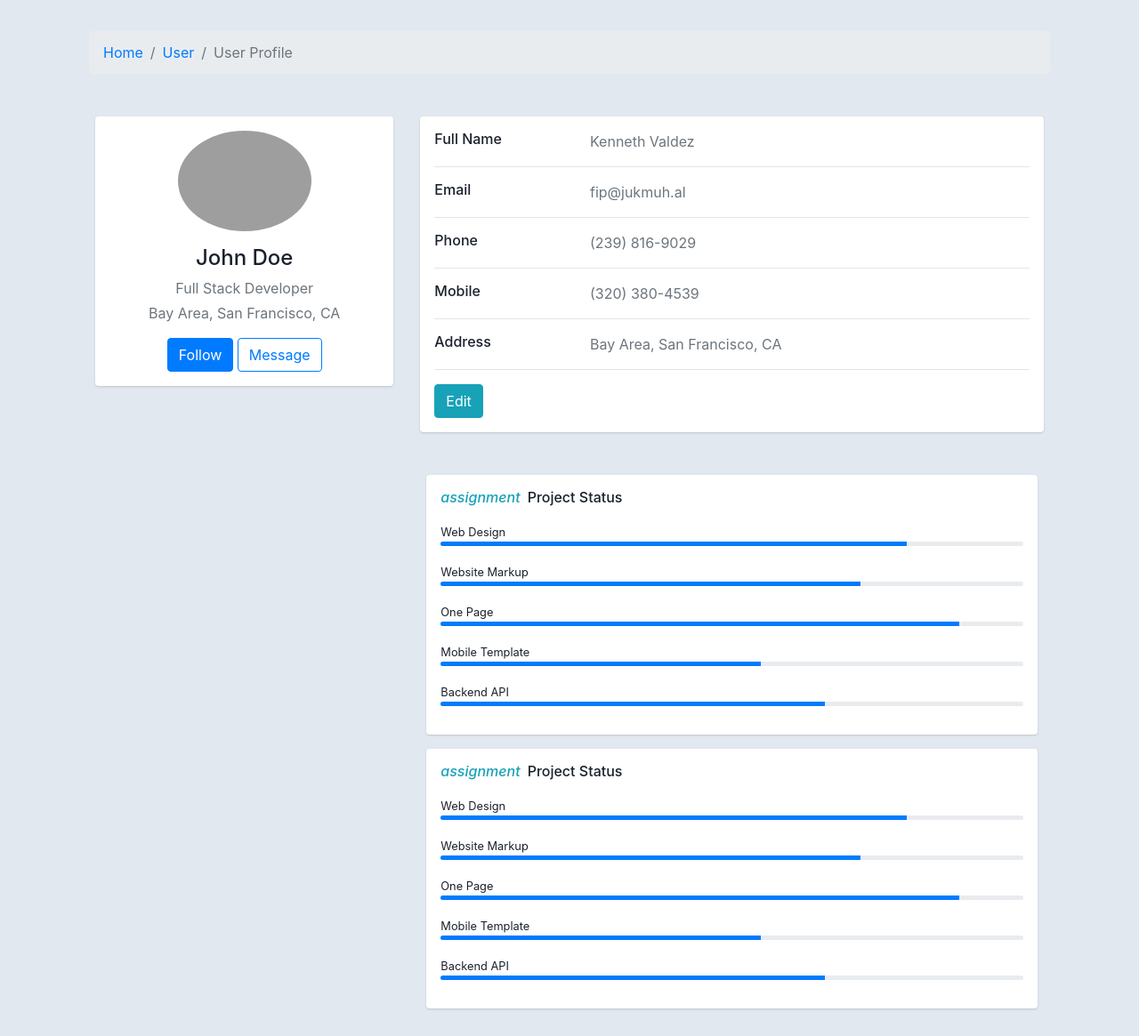
After one commit to JUNXUN11/Dah_Rosak, a PHP site: page /profile.php in a window 1280 px wide. The commit adds this page. Shown: the whole page at 89% size. Run offline with PHP 8.4, Linux system fonts and the light colour scheme; grey boxes are pictures that could not be loaded.

Commit message:
create profile page

```diff
--- a/header.php
+++ b/header.php
@@ -54,7 +54,7 @@
           <li><a href="index.html#contact">Contact</a></li>
           <li class="dropdown"><i class="btn-getstarted btn-sm bi bi-person-circle"></i>
             <ul>
-              <li><a href="#">Profile</a></li>
+              <li><a href="profile.php">Profile</a></li>
               <li><a href="logout.php" data-bs-toggle="modal" data-bs-target="#logoutModal">Logout</a></li>
             </ul>
           </li>
--- /dev/null
+++ b/profile.php
@@ -0,0 +1,221 @@
+<!DOCTYPE html>
+<html lang="en">
+<head>
+    <meta charset="utf-8">
+    <title>Profile with Data and Skills - Bootdey.com</title>
+    <meta name="viewport" content="width=device-width, initial-scale=1">
+    <link href="https://cdn.jsdelivr.net/npm/bootstrap@4.4.1/dist/css/bootstrap.min.css" rel="stylesheet">
+    <style type="text/css">
+        body {
+            margin-top: 20px;
+            color: #1a202c;
+            text-align: left;
+            background-color: #e2e8f0;
+        }
+        .main-body {
+            padding: 15px;
+        }
+        .card {
+            box-shadow: 0 1px 3px 0 rgba(0,0,0,.1), 0 1px 2px 0 rgba(0,0,0,.06);
+        }
+        .card {
+            position: relative;
+            display: flex;
+            flex-direction: column;
+            min-width: 0;
+            word-wrap: break-word;
+            background-color: #fff;
+            background-clip: border-box;
+            border: 0 solid rgba(0,0,0,.125);
+            border-radius: .25rem;
+        }
+        .card-body {
+            flex: 1 1 auto;
+            min-height: 1px;
+            padding: 1rem;
+        }
+        .gutters-sm {
+            margin-right: -8px;
+            margin-left: -8px;
+            margin-top: 3rem;
+        }
+
+        .mb-3, .my-3 {
+            margin-bottom: 1rem!important;
+        }
+        .bg-gray-300 {
+            background-color: #e2e8f0;
+        }
+        .h-100 {
+            height: 100%!important;
+        }
+        .shadow-none {
+            box-shadow: none!important;
+        }
+    </style>
+</head>
+<body>
+    <div class="container">
+        <div class="main-body">
+            <nav aria-label="breadcrumb" class="main-breadcrumb">
+                <ol class="breadcrumb">
+                    <li class="breadcrumb-item"><a href="index.html">Home</a></li>
+                    <li class="breadcrumb-item"><a href="javascript:void(0)">User</a></li>
+                    <li class="breadcrumb-item active" aria-current="page">User Profile</li>
+                </ol>
+            </nav>
+            <div class="row gutters-sm">
+                <div class="col-md-4 mb-3">
+
+                    <!--PROFILE CARD-->
+                    <div class="card">
+                        <div class="card-body">
+                            <div class="d-flex flex-column align-items-center text-center">
+                                <img src="https://bootdey.com/img/Content/avatar/avatar7.png" alt="Admin" class="rounded-circle" width="150">
+                                <div class="mt-3">
+                                    <h4>John Doe</h4>
+                                    <p class="text-secondary mb-1">Full Stack Developer</p>
+                                    <p class="text-muted font-size-sm">Bay Area, San Francisco, CA</p>
+                                    <button class="btn btn-primary">Follow</button>
+                                    <button class="btn btn-outline-primary">Message</button>
+                                </div>
+                            </div>
+                        </div>
+                    </div>
+
+                </div>
+                <div class="col-md-8">
+                    <div class="card mb-3">
+                        <div class="card-body">
+                            <div class="row">
+                                <div class="col-sm-3">
+                                    <h6 class="mb-0">Full Name</h6>
+                                </div>
+                                <div class="col-sm-9 text-secondary">
+                                    Kenneth Valdez
+                                </div>
+                            </div>
+                            <hr>
+                            <div class="row">
+                                <div class="col-sm-3">
+                                    <h6 class="mb-0">Email</h6>
+                                </div>
+                                <div class="col-sm-9 text-secondary">
+                                    fip@jukmuh.al
+                                </div>
+                            </div>
+                            <hr>
+                            <div class="row">
+                                <div class="col-sm-3">
+                                    <h6 class="mb-0">Phone</h6>
+                                </div>
+                                <div class="col-sm-9 text-secondary">
+                                    (239) 816-9029
+                                </div>
+                            </div>
+                            <hr>
+                            <div class="row">
+                                <div class="col-sm-3">
+                                    <h6 class="mb-0">Mobile</h6>
+                                </div>
+                                <div class="col-sm-9 text-secondary">
+                                    (320) 380-4539
+                                </div>
+                            </div>
+                            <hr>
+                            <div class="row">
+                                <div class="col-sm-3">
+                                    <h6 class="mb-0">Address</h6>
+                                </div>
+                                <div class="col-sm-9 text-secondary">
+                                    Bay Area, San Francisco, CA
+                                </div>
+                            </div>
+                            <hr>
+                            <div class="row">
+                                <div class="col-sm-12">
+                                    <a class="btn btn-info " target="__blank" href="edit.php">Edit</a>
+                                </div>
+                            </div>
+                        </div>
+                    </div>
+                    <div class="column gutters-sm">
+
+                        <!--SHOW REPORTED CASE-->
+                        <div class="col mb-3">
+                            <div class="card h-100">
+                                <div class="card-body">
+                                    <h6 class="d-flex align-items-center mb-3">
+                                        <i class="material-icons text-info mr-2">assignment</i>Project Status
+                                    </h6>
+                                    <small>Web Design</small>
+                                    <div class="progress mb-3" style="height: 5px">
+                                        <div class="progress-bar bg-primary" role="progressbar" style="width: 80%" aria-valuenow="80" aria-valuemin="0" aria-valuemax="100"></div>
+                                    </div>
+                                    <small>Website Markup</small>
+                                    <div class="progress mb-3" style="height: 5px">
+                                        <div class="progress-bar bg-primary" role="progressbar" style="width: 72%" aria-valuenow="72" aria-valuemin="0" aria-valuemax="100"></div>
+                                    </div>
+                                    <small>One Page</small>
+                                    <div class="progress mb-3" style="height: 5px">
+                                        <div class="progress-bar bg-primary" role="progressbar" style="width: 89%" aria-valuenow="89" aria-valuemin="0" aria-valuemax="100"></div>
+                                    </div>
+                                    <small>Mobile Template</small>
+                                    <div class="progress mb-3" style="height: 5px">
+                                        <div class="progress-bar bg-primary" role="progressbar" style="width: 55%" aria-valuenow="55" aria-valuemin="0" aria-valuemax="100"></div>
+                                    </div>
+                                    <small>Backend API</small>
+                                    <div class="progress mb-3" style="height: 5px">
+                                        <div class="progress-bar bg-primary" role="progressbar" style="width: 66%" aria-valuenow="66" aria-valuemin="0" aria-valuemax="100"></div>
+                                    </div>
+                                </div>
+                            </div>
+                        </div>
+
+
+                        <div class="col mb-3">
+                            <div class="card h-100">
+                                <div class="card-body">
+                                    <h6 class="d-flex align-items-center mb-3">
+                                        <i class="material-icons text-info mr-2">assignment</i>Project Status
+                                    </h6>
+                                    <small>Web Design</small>
+                                    <div class="progress mb-3" style="height: 5px">
+                                        <div class="progress-bar bg-primary" role="progressbar" style="width: 80%" aria-valuenow="80" aria-valuemin="0" aria-valuemax="100"></div>
+                                    </div>
+                                    <small>Website Markup</small>
+                                    <div class="progress mb-3" style="height: 5px">
+                                        <div class="progress-bar bg-primary" role="progressbar" style="width: 72%" aria-valuenow="72" aria-valuemin="0" aria-valuemax="100"></div>
+                                    </div>
+                                    <small>One Page</small>
+                                    <div class="progress mb-3" style="height: 5px">
+                                        <div class="progress-bar bg-primary" role="progressbar" style="width: 89%" aria-valuenow="89" aria-valuemin="0" aria-valuemax="100"></div>
+                                    </div>
+                                    <small>Mobile Template</small>
+                                    <div class="progress mb-3" style="height: 5px">
+                                        <div class="progress-bar bg-primary" role="progressbar" style="width: 55%" aria-valuenow="55" aria-valuemin="0" aria-valuemax="100"></div>
+                                    </div>
+                                    <small>Backend API</small>
+                                    <div class="progress mb-3" style="height: 5px">
+                                        <div class="progress-bar bg-primary" role="progressbar" style="width: 66%" aria-valuenow="66" aria-valuemin="0" aria-valuemax="100"></div>
+                                    </div>
+                                </div>
+                            </div>
+                        </div>
+
+
+                    </div>
+                    <!--END OF SHOW REPORTED CASE-->
+                </div>
+            </div>
+        </div>
+    </div>
+
+
+
+
+    </script>
+    </body>
+    </html>
+</body>
+</html>
```
Also changed, not shown: edit_profile.php (added, +155 -0 lines).
